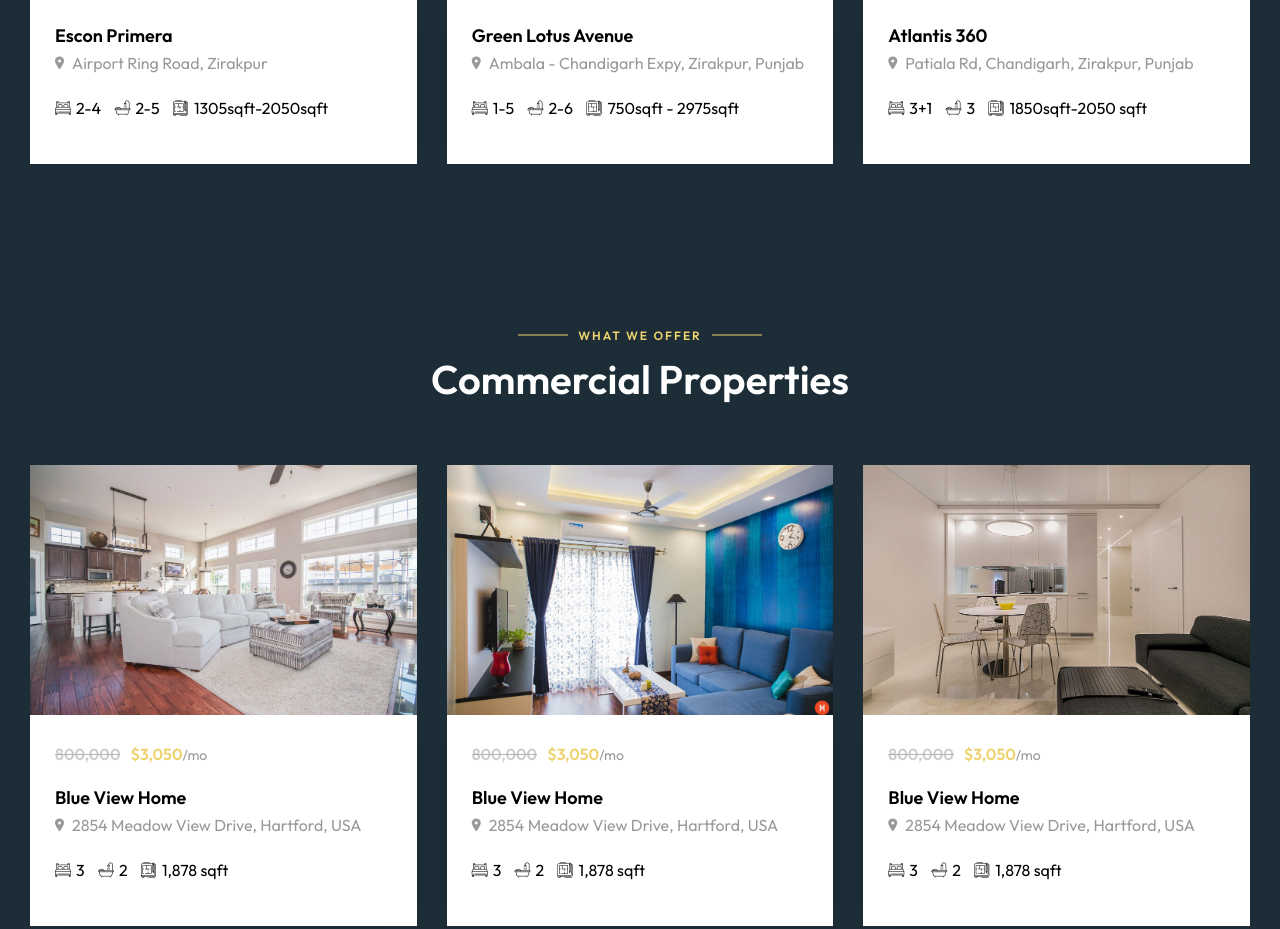
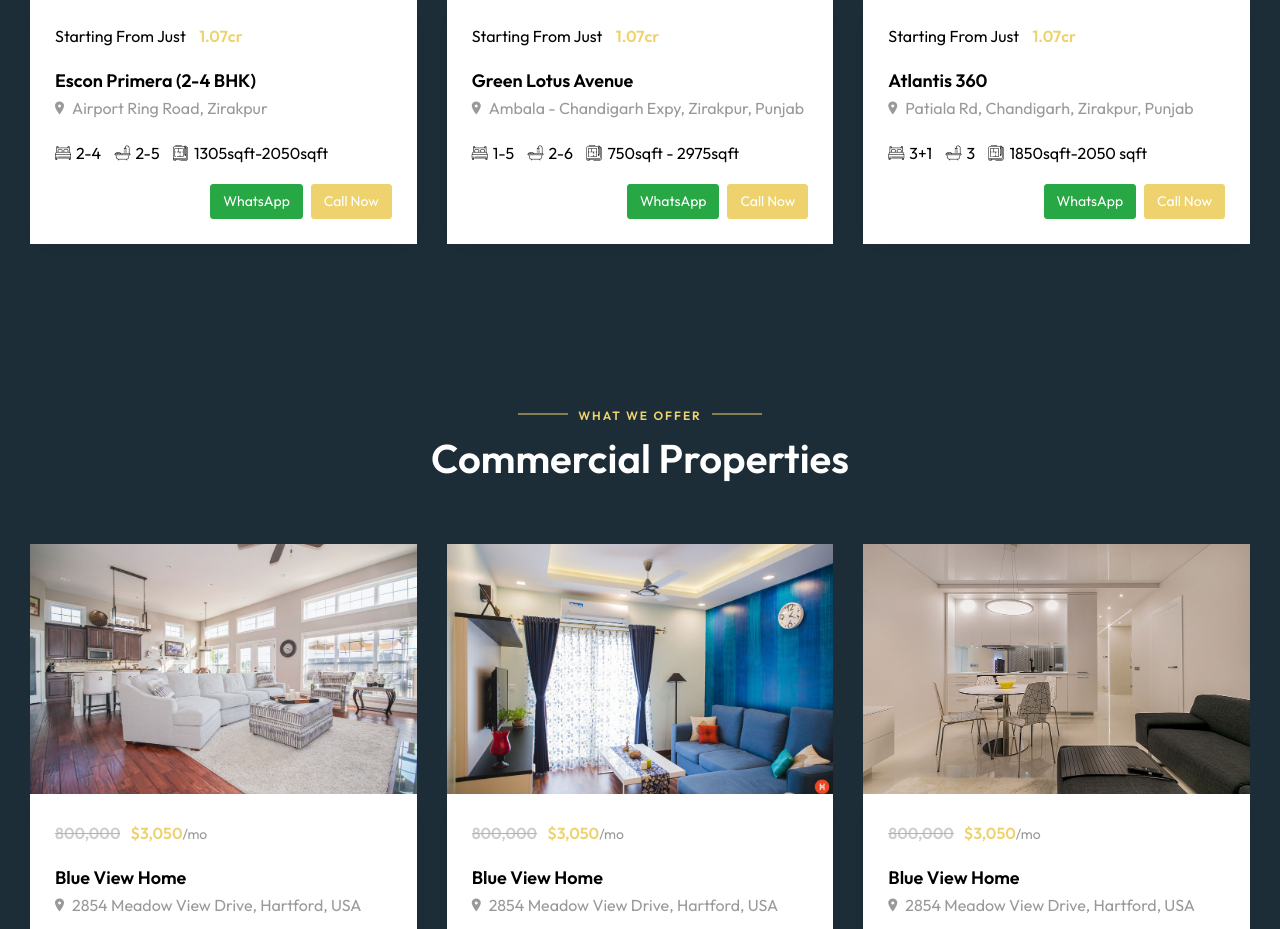
Before and after one commit to bhaveshgarg02/RisingStarBuiltec, a plain HTML site: page index.html in a window 1280 px wide. Shown: the part 1476-2405 px from the top of the page. Drawn offline with nearby package versions, Linux system fonts and the light colour scheme; some packages are replaced by stand-ins of ours; no server answers; files whose address does not match are found by name.

Commit message:
Add files via upload

```diff
--- a/index.html
+++ b/index.html
@@ -9,6 +9,7 @@
 
     <link rel="stylesheet" href="css/open-iconic-bootstrap.min.css">
     <link rel="stylesheet" href="css/animate.css">
+    <link rel="stylesheet" href="https://cdnjs.cloudflare.com/ajax/libs/font-awesome/6.0.0-beta3/css/all.min.css">
 
     <link rel="stylesheet" href="css/owl.carousel.min.css">
     <link rel="stylesheet" href="css/owl.theme.default.min.css">
@@ -278,17 +279,24 @@
 							</div>
 						</div>
 						<div class="text">
-
-					  <h3 class="mb-0"><a href="z-r-1.html">Escon Primera</a></h3>
+							<p class="price mb-3" style="color: black;">Starting From Just &nbsp &nbsp<span class="orig-price">1.07cr</span></p>
+							<h3 class="mb-0"><a href="z-r-1.html">Escon Primera (2-4 BHK)</a></h3>
 							<span class="location d-inline-block mb-3"><i class="ion-ios-pin mr-2"></i>Airport Ring Road, Zirakpur</span>
 							<ul class="property_list">
 								<li><span class="flaticon-bed"></span>2-4</li>
 								<li><span class="flaticon-bathtub"></span>2-5</li>
 								<li><span class="flaticon-floor-plan"></span>1305sqft-2050sqft</li>
 							</ul>
+							<!-- Add WhatsApp and Call Buttons -->
+							<div class="contact-buttons d-flex justify-content-end mt-3">
+								<a href="https://wa.me/+918146143480" class="btn btn-success mr-2" target="_blank">WhatsApp</a>
+								<a href="tel:+918146143480" class="btn btn-primary">Call Now</a>
 							</div>
 						</div>
 					</div>
+				</div>
+
+
 
 				<!-- Rent Property 2 -->
 				<div class="col-md-4">
@@ -305,7 +313,7 @@
 					  </div>
 					</div>
 					<div class="text">
-
+						<p class="price mb-3" style="color: black;">Starting From Just &nbsp &nbsp<span class="orig-price">1.07cr</span></p>
 					  <h3 class="mb-0"><a href="z-r-2.html">Green Lotus Avenue</a></h3>
 					  <span class="location d-inline-block mb-3"><i class="ion-ios-pin mr-2"></i>Ambala - Chandigarh Expy, Zirakpur, Punjab</span>
 					  <ul class="property_list">
@@ -313,6 +321,10 @@
 						<li><span class="flaticon-bathtub"></span>2-6</li>
 						<li><span class="flaticon-floor-plan"></span>750sqft - 2975sqft</li>
 					  </ul>
+					  <div class="contact-buttons d-flex justify-content-end mt-3">
+						<a href="https://wa.me/+918146143480" class="btn btn-success mr-2" target="_blank">WhatsApp</a>
+						<a href="tel:+918146143480" class="btn btn-primary">Call Now</a>
+					</div>
 					</div>
 				  </div>
 				</div>
@@ -332,7 +344,7 @@
 					  </div>
 					</div>
 					<div class="text">
-
+						<p class="price mb-3" style="color: black;">Starting From Just &nbsp &nbsp<span class="orig-price">1.07cr</span></p>
 					  <h3 class="mb-0"><a href="z-r-3	.html">Atlantis 360</a></h3>
 					  <span class="location d-inline-block mb-3"><i class="ion-ios-pin mr-2"></i>Patiala Rd, Chandigarh, Zirakpur, Punjab</span>
 					  <ul class="property_list">
@@ -340,6 +352,10 @@
 						<li><span class="flaticon-bathtub"></span>3</li>
 						<li><span class="flaticon-floor-plan" id="sale"></span>1850sqft-2050 sqft</li>
 					  </ul>
+					  <div class="contact-buttons d-flex justify-content-end mt-3">
+						<a href="https://wa.me/+918146143480" class="btn btn-success mr-2" target="_blank">WhatsApp</a>
+						<a href="tel:+918146143480" class="btn btn-primary">Call Now</a>
+					</div>
 					</div>
 				  </div>
 				</div>
```
Also changed, not shown: properties.html (+15 -3 lines), z-r-1.html (+1 -0 lines), zirakpur-residential.html (+15 -3 lines). Lines whose indentation alone changed are shown as unchanged.
